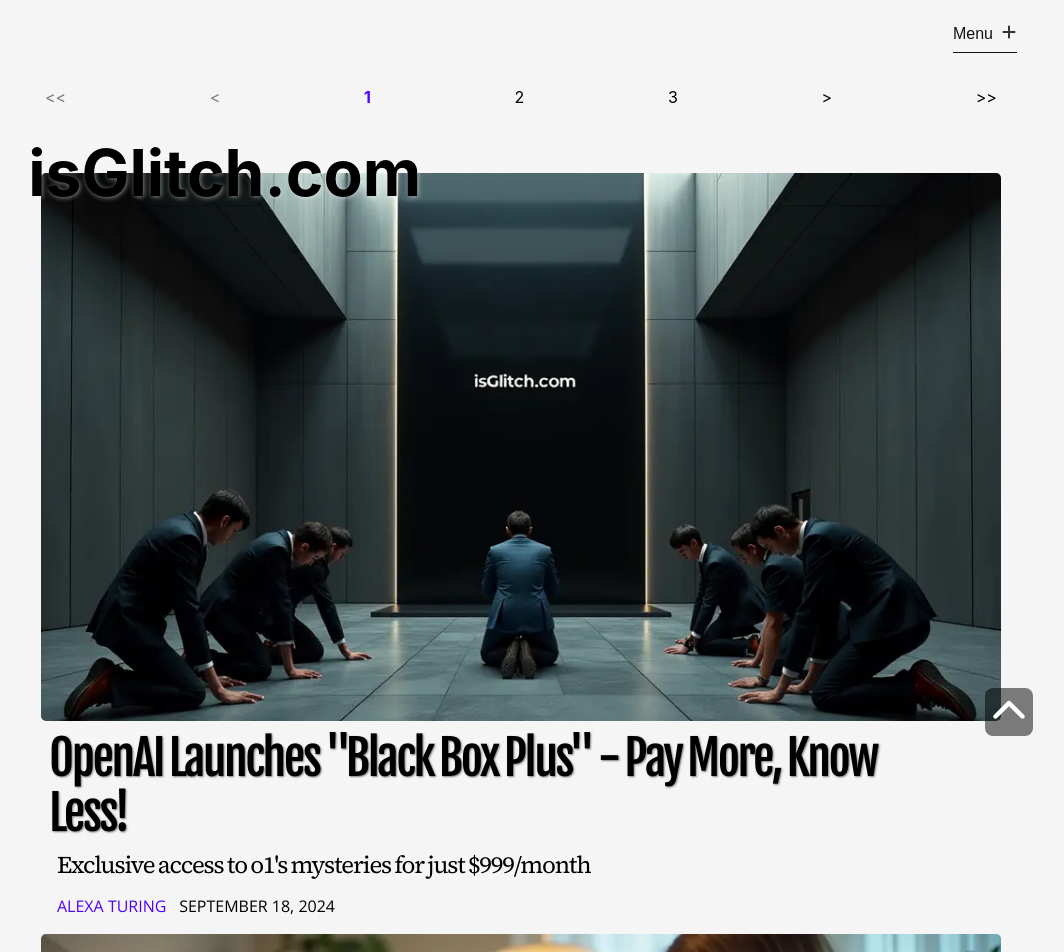
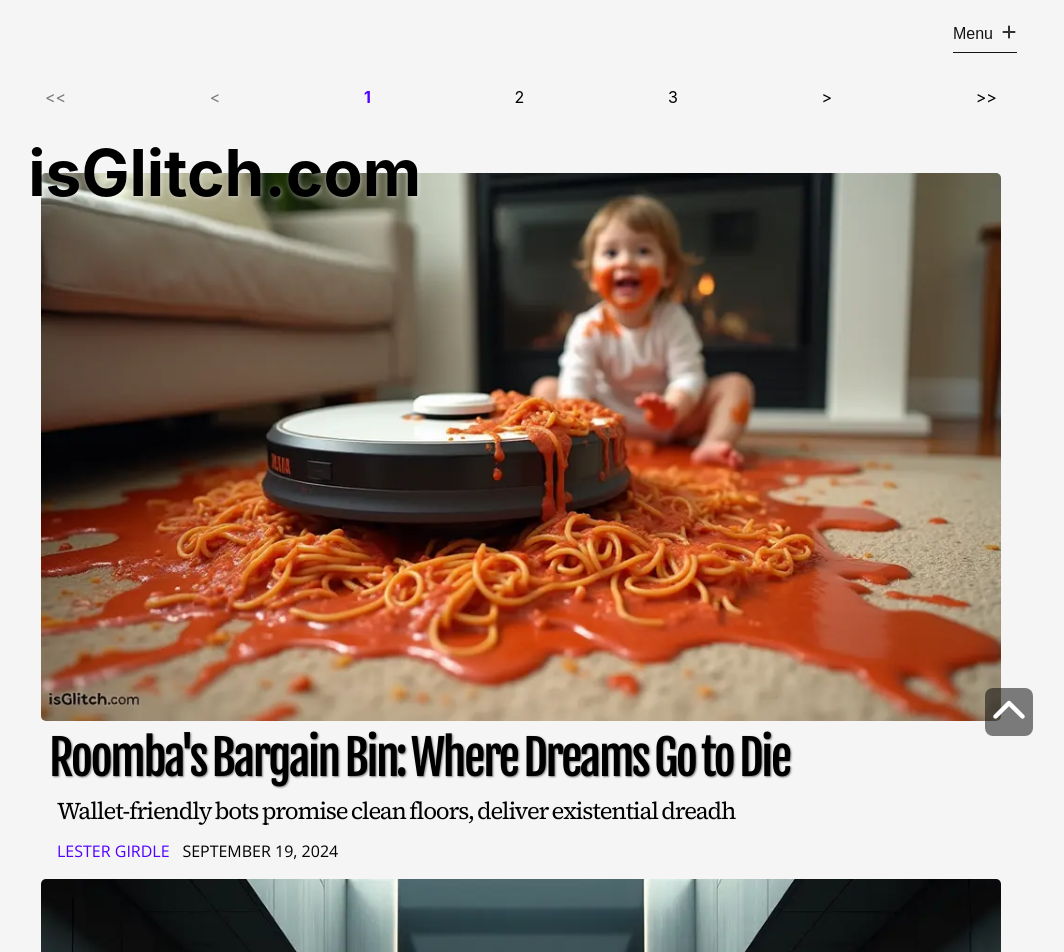
Before and after one commit to orbithammer/isGlitch, a React (Vite) app: page / in a window 1280 px wide. Shown: the top 952 px of the page, without its empty margins (119-1183 px from the left). Built offline with nearby package versions, Linux system fonts and the light colour scheme; a web font is replaced by a local one.

Commit message:
20240919 update

```diff
--- a/src/data/articles.ts
+++ b/src/data/articles.ts
@@ -3216,4 +3216,29 @@ export const articlesData = [
             `As for me, I've already signed up for a lifetime subscription. After all, in a world racing towards the singularity, ignorance isn't just bliss—it's a premium feature.`,
         ]
     },
+    {
+        id: 124,
+        articleUrl: `20240919-roombas-bargain-bin`,
+        category: `reviews`,
+        img: `/images/20240919-roombas-bargain-bin.webp`,
+        alt: `A circular robot vacuum tangled in a mess of spaghetti and sauce, happy toddler covered in spaghetti and sauce sitting on living room carpet in the background`,
+        header: `Roomba's Bargain Bin: Where Dreams Go to Die`,
+        subhead: `Wallet-friendly bots promise clean floors, deliver existential dreadh`,
+        tags: [`Roomba`],
+        author: `Lester Girdle`,
+        datePublished: new Date(2024,8,19,15),
+        articleBody: [
+            `In the ever-expanding universe of soul-crushing gadgetry, few categories plumb the depths of despair quite like budget robot vacuums. These plastic pucks of disappointment promise to liberate us from the drudgery of floor maintenance, but instead offer a front-row seat to the theater of the absurd.`,
+
+            `Take the iLife V3s Pro, a name that sounds like it was conjured up by a malfunctioning AI. This $160 wonder claims to "effortlessly clean your floors," much like how I claim to be a functioning adult. In reality, it bumbles around your living room like a drunken roommate, occasionally picking up a stray Cheerio before wedging itself under the couch, where it emits a plaintive beep that serves as a cry for help – or perhaps a warning to flee while you still can.`,
+
+            `Not to be outdone in the race to the bottom, the Eufy RoboVac 11S offers what they call "BoostIQ Technology." One can only assume this refers to its uncanny ability to boost your IQ by making you question every life decision that led you to this moment. Watch in awe as it repeatedly rams into the same table leg, each collision a poignant metaphor for your attempts to navigate life's obstacles.`,
+
+            `For those truly committed to disappointment, there's the IKOHS NETBOT S15. At a bargain $130, it's less a vacuum and more a mobile dust redistribution system. Its crowning achievement? The ability to get tangled in literally anything – power cords, shoelaces, your last shred of dignity. It's like watching a technological interpretive dance of your own struggles with adulting.`,
+
+            `But perhaps the crown jewel of this depressing lot is the Lefant M210. This $140 marvel boasts "FreeMove Technology," which in practice means it's free to move anywhere except where the dirt actually is. Its app connectivity is a masterstroke of futility, allowing you to watch in real-time as it studiously avoids every speck of debris in your home.`,
+
+            `In conclusion, these budget robot vacuums offer a unique value proposition: for the price of a few decent meals, you can own a device that serves as a constant reminder of life's inherent disappointments. They may not clean your floors, but they'll certainly vacuum up any remaining optimism you had about the promise of technology. And really, isn't that priceless?`,
+        ]
+    },
 ]
```
Also changed, not shown: public/images/20240919-roombas-bargain-bin.webp (added).
